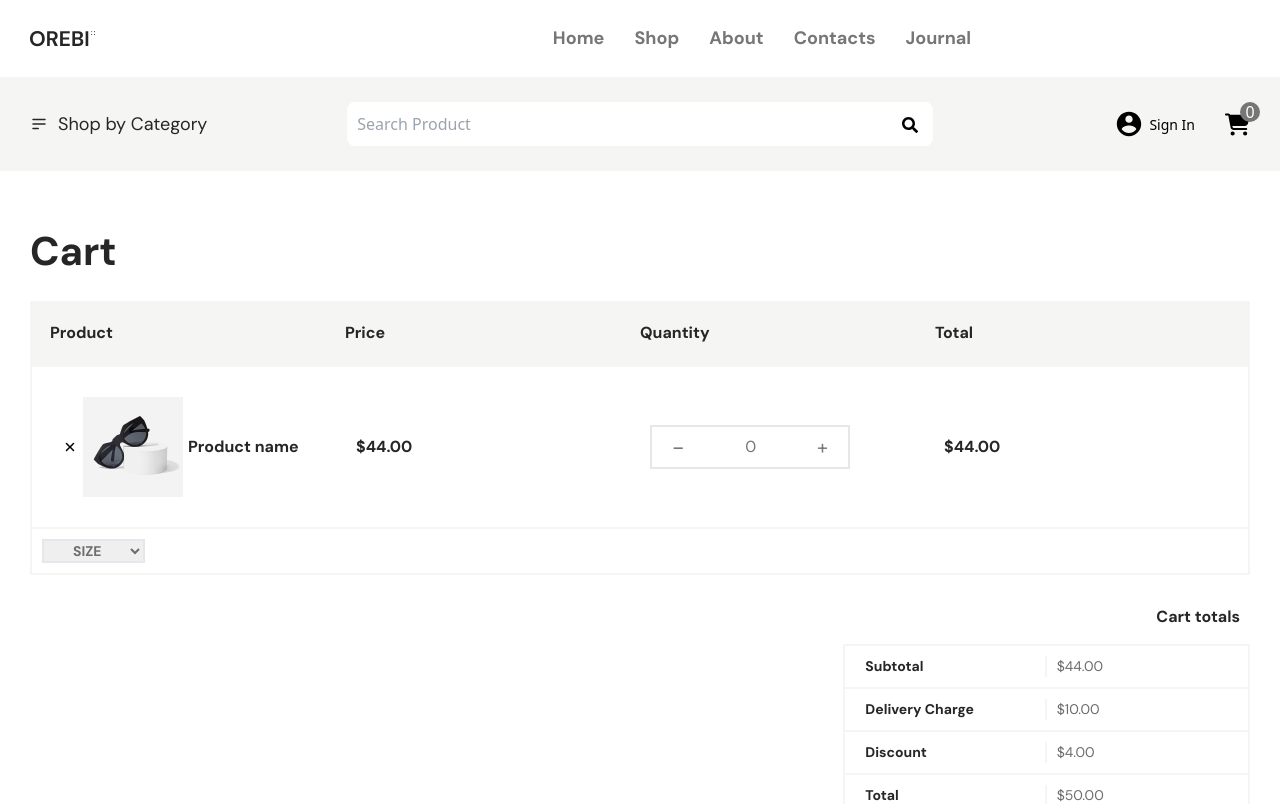
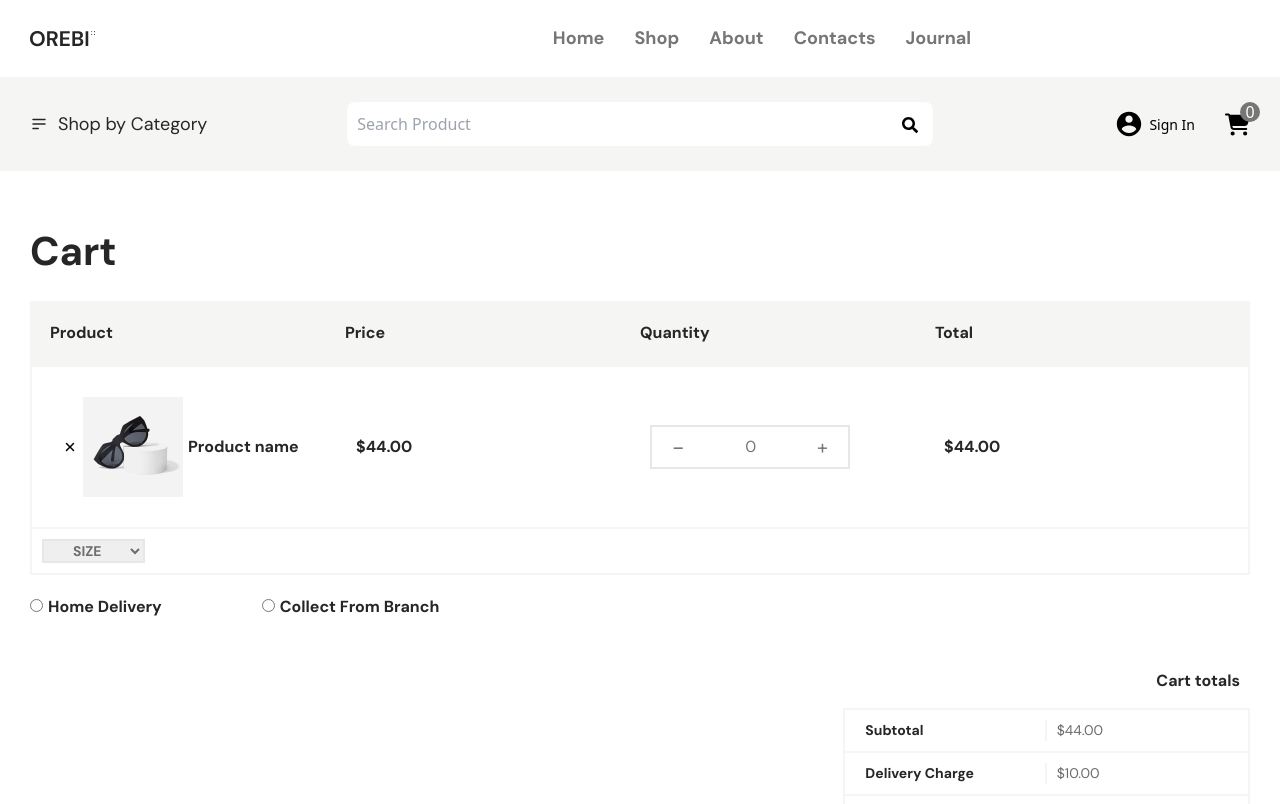
Before and after one commit to md-liton/Mixcotton, a React (Vite) app: page /cart in a window 1280 px wide. Shown: the top 804 px of the page. Built offline with nearby package versions, Linux system fonts and the light colour scheme.

Commit message:
Delivery-option

```diff
--- a/src/Components/Cart/Cart.jsx
+++ b/src/Components/Cart/Cart.jsx
@@ -26,7 +26,7 @@ const Cart = () => {
                       </div>
                       <div className='border-2 border-[#F5F5F3] p-[30px] flex items-center justify-between gap-[20px]'>
                           <div className='w-1/4 flex items-center gap-[5px]'>
-                <IoClose className='cursor-pointer'/>
+                              <IoClose className='cursor-pointer' />
                               <div className='w-[100px] h-[100px] '>
                                   <img src={cart} alt="img" className='w-full h-full' />
                               </div>
@@ -56,6 +56,18 @@ const Cart = () => {
                               <option>XXL</option>
                           </select>
                       </div>
+                  </div>
+                  <div>
+                      <form className='flex  items-center gap-[100px] my-[20px] font-bold text-[16px] text-primary'>
+                          <label className='cursor-pointer'>
+                              <input type="radio" name="action" value="option1" className='' />
+                              <span className='ml-[5px]'>Home Delivery</span>
+                          </label>
+                          <label className='cursor-pointer'>
+                              <input type="radio" name="action" value="option2" />
+                              <span className='ml-[5px]'>Collect From Branch</span>
+                          </label>
+                      </form>
                   </div>
                   <div className='price flex justify-end'>
                       <div className='w-1/3 py-[30px]'>
```
Lines whose indentation alone changed are shown as unchanged.
